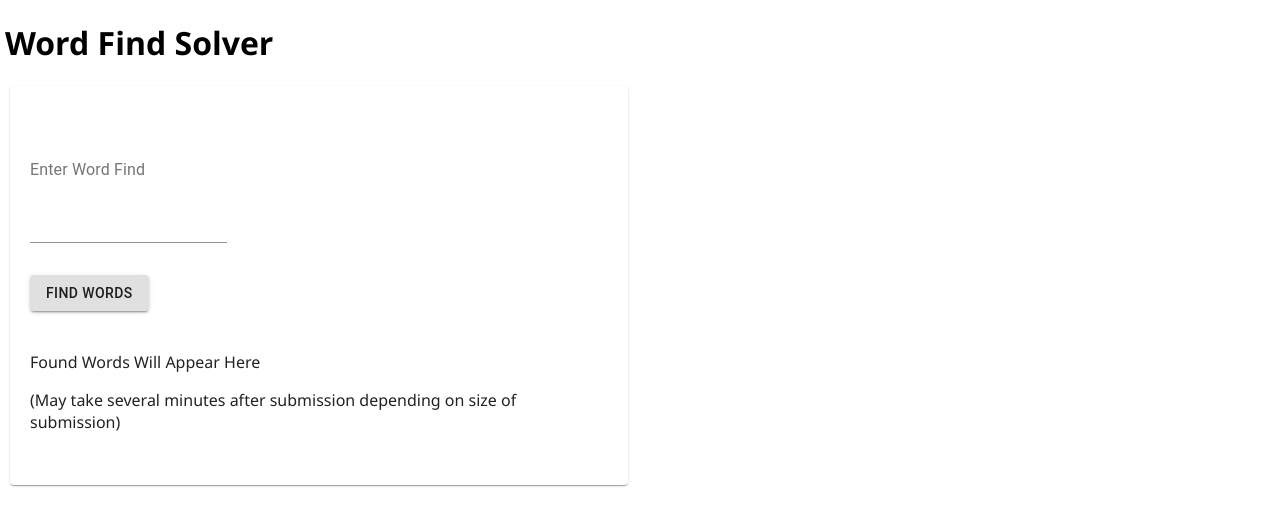
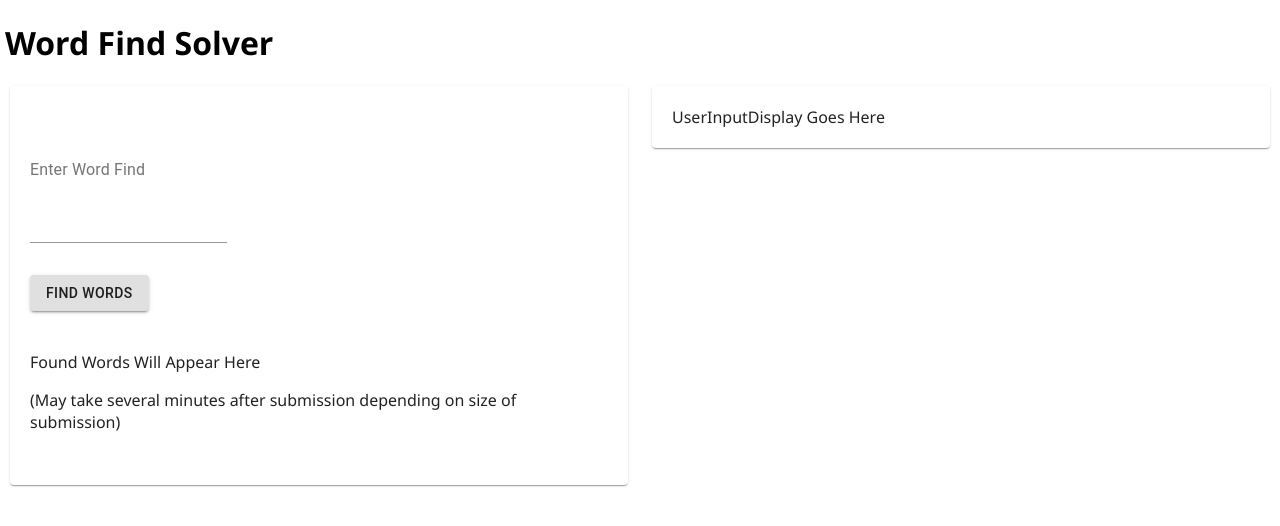
Before and after one commit to petestmart/word-find-solver-homespotter, a React (Create React App) app: page / in a window 1280 px wide. Shown: the top 526 px of the page. Built offline with nearby package versions, Linux system fonts and the light colour scheme.

Commit message:
userInputDisplay beginnings

```diff
--- a/src/components/App/App.css
+++ b/src/components/App/App.css
@@ -52,3 +52,7 @@ input {
     padding: 20px;
 
 }
+
+.UserInputDisplay {
+    padding: 20px;
+}
--- a/src/components/App/App.js
+++ b/src/components/App/App.js
@@ -1,9 +1,15 @@
+// ========== REACT ========== //
 import React, { Component } from 'react';
 import { connect } from 'react-redux';
+
+// ========== STYLES ========== //
 import './App.css';
-import WordFind from '../WordFind/WordFind';
 import Grid from '@material-ui/core/Grid';
 import Paper from '@material-ui/core/Paper';
+
+// ========== COMPONENTS ========== //
+import UserInputDispaly from '../UserInputDisplay/UserInputDispaly';
+import WordFind from '../WordFind/WordFind';
 
 
 class App extends Component {
@@ -23,6 +29,11 @@ class App extends Component {
                 <WordFind />
               </Paper>
             </Grid>
+            <Grid item xs={12} sm={6}>
+              <Paper className="UserInputDisplay">
+                <UserInputDispaly />
+              </Paper>
+            </Grid>
           </Grid>
         </body>
       </div>
--- /dev/null
+++ b/src/components/UserInputDisplay/UserInputDispaly.jsx
@@ -0,0 +1,24 @@
+import React, { Component } from 'react';
+import { connect } from 'react-redux';
+
+class UserInputDisplay extends Component {
+
+    render() {
+
+        let userInputDisplay = this.props.reduxState.UserInputReducer
+
+        return (
+            <div>
+                UserInputDisplay Goes Here
+                <userInputDisplay />
+            </div>
+
+        )
+    }
+}
+
+const mapStateToProps = (reduxState) => ({
+    reduxState
+})
+
+export default connect(mapStateToProps)(UserInputDisplay);
--- a/src/components/WordFind/WordFind.jsx
+++ b/src/components/WordFind/WordFind.jsx
@@ -33,7 +33,7 @@ class WordFind extends Component {
                 flip: false,
             })
         }
-
+        this.props.dispatch({ type: 'SET_USER_INPUT', payload: puzzleInput });
     }
 
     // Clears Reducer Upon New Submission
--- a/src/redux/reducers/index.js
+++ b/src/redux/reducers/index.js
@@ -1,5 +1,6 @@
 import { combineReducers } from 'redux';
 import dictionaryReducer from './dictionaryReducer';
+import userInputReducer from './userInputReducer';
 
 
 const wordReducer = (state = [], action) => {
@@ -21,6 +22,7 @@ const wordReducer = (state = [], action) => {
 const rootReducer = combineReducers({
   wordReducer,
   dictionaryReducer,
+  userInputReducer
 });
 
 export default rootReducer;
--- /dev/null
+++ b/src/redux/reducers/userInputReducer.js
@@ -0,0 +1,19 @@
+// Global State For User Input
+
+const userInputDefaultState = []
+
+const userInputReducer = (state = userInputDefaultState, action) => {
+    console.log('userInputReducer', action.payload);
+    if (action.type === 'RESET_USER_INPUT') {
+        console.log('userInput Reset')
+        return userInputDefaultState;
+
+    }
+    if (action.type === 'SET_USER_INPUT') {
+        return action.payload
+    }
+
+    return state
+}
+
+export default userInputReducer;
```
